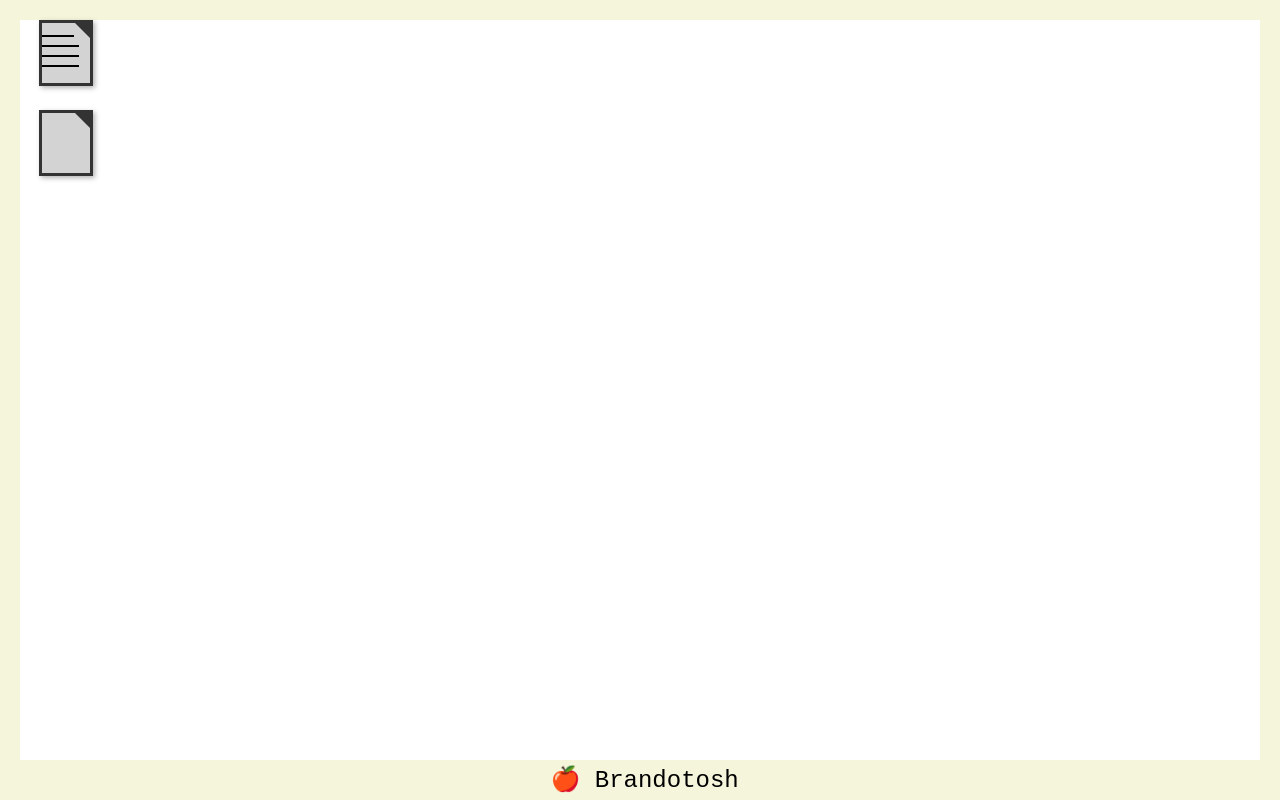
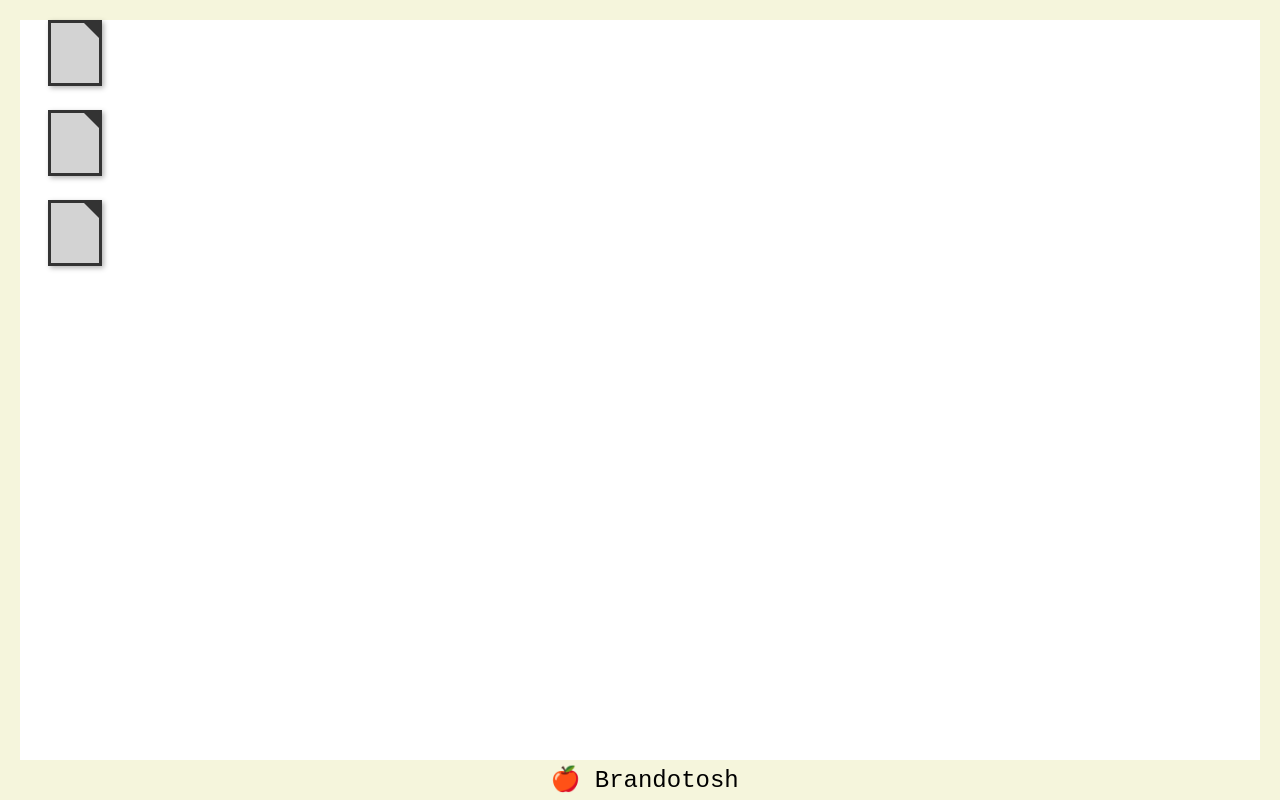
Before and after one commit to B-Rasmussen/portfolio, a React (Vite) app: page / in a window 1280 px wide. Built offline with nearby package versions, Linux system fonts and the light colour scheme.

Commit message:
work folder populates with the correct data and "text file" displays the correct company data... will need to add styling, added folders for personal projects and linkedin recommendations and updated workHistory, personalProjects, and linkedinRecommedations from id values 123... to 012...

```diff
--- a/src/components/WindowsFolder.tsx
+++ b/src/components/WindowsFolder.tsx
@@ -1,31 +1,39 @@
 import { useState } from "react";
-import workHistory from "../data/workHistory";
+// import workHistory from "../data/workHistory";
 import "../style/workHistoryStyle.css";
 import WindowsTextFile from "./WindowsTextFile";
 
-function WindowsFolder({ closeWorkHistoryFolder, folderTitle }: any) {
-    const [isWindowOpen, setIsWindowOpen] = useState(false);
+function WindowsFolder({ closeFolder, folderTitle, data }: any) {
+    const [isWindowOpen, setIsWindowOpen] = useState(
+        Array(data.length).fill(false)
+    );
 
-    const handleDoubleClick = () => {
-        setIsWindowOpen(true);
+    const handleOpen = (index: number) => {
+        setIsWindowOpen((prev) => {
+            const newState = [...prev];
+            newState[index] = !newState[index];
+            return newState;
+        });
+        // console.log(isWindowOpen[index]);
     };
 
-    const closeWindow = () => {
-        setIsWindowOpen(false);
-    };
+    // const handleClick = (index: number) => {
+    //     setIsWindowOpen(isWindowOpen.map((i) => i === index));
+    //     console.log(isWindowOpen[index])
+    // };
+
+    // const closeWindow = (index: number) => {
+    //     setIsWindowOpen(isWindowOpen.map((open, i) => (i === index ? false : open)));
+    // };
+
     return (
         <div>
-            {/*
-            each job history item will have a section that shows what technologies were used
-            ex activision will have javascript, react, react native // sqa squared will have python, java, javascript
-            moving mindz will have javascript, php, mysql
-            */}
             {
                 <div className="text-file-window">
                     <div
                         className="title-bar-button"
                         onClick={() => {
-                            closeWorkHistoryFolder();
+                            closeFolder();
                         }}
                     >
                         <div className="title-bar-icon" id="close-icon">
@@ -39,55 +47,72 @@ function WindowsFolder({ closeWorkHistoryFolder, folderTitle }: any) {
                         </div>
                         <div className="title-bar-text">{folderTitle}</div>
                     </div>
-                    {workHistory.map((job) => (
-                        <div>
+
+                    <div className="folder-content">
+                        {data.map((item: any, index: number) =>
+                            // TODO: clean up this mess... eventually
+                            folderTitle === "Work History" ? (
+                                <div
+                                    key={item.id}
+                                    onClick={() => {
+                                        handleOpen(index);
+                                        console.log(item);
+                                    }}
+                                >
+                                    <div className="text-file-icon" />
+                                    <text>{item.companyName}</text>
+                                    {isWindowOpen[index] && (
+                                        <WindowsTextFile
+                                            fileType={folderTitle}
+                                            index={index}
+                                            closeWindow={() =>
+                                                handleOpen(index)
+                                            }
+                                            companyName={item.companyName}
+                                            location={item.location}
+                                            startDate={item.startDate}
+                                            endDate={item.endDate}
+                                            langaugesUsed={item.languagesUsed}
+                                            bulletPoints={item.bulletPoints}
+                                            className="text-file-window"
+                                        />
+                                    )}
+                                </div>
+                            ) : null,
+
+                            folderTitle === "Personal Projects" ? (
+                                <div>preojcetzs</div>
+                            ) : null,
+
+                            folderTitle === "LinkedIn Recommendations" ? (
+                                <div>linedkasdf</div>
+                            ) : null
+                        )}
+                    </div>
+
+                    {/*
+                    {workHistory.map((job, index) => (
+                        <div key={job.id} onClick={() => handleOpen(index)}>
                             <div className="text-file-icon" />
                             <text>{job.companyName}</text>
+                            {isWindowOpen[index] && (
+                                <WindowsTextFile
+                                    index={index}
+                                    closeWindow={() => handleOpen(index)}
+                                    companyName={job.companyName}
+                                    location={job.location}
+                                    startDate={job.startDate}
+                                    endDate={job.endDate}
+                                    langaugesUsed={job.languagesUsed}
+                                    bulletPoints={job.bulletPoints}
+                                    className="text-file-window"
+                                />
+                            )}
                         </div>
-                        // <WindowsTextFile
-                        //     closeWindow={closeWindow}
-                        //     companyName={job.companyName}
-                        //     location={job.location}
-                        //     startDate={job.startDate}
-                        //     endDate={job.endDate}
-                        //     langaugesUsed={job.languagesUsed}
-                        //     bulletPoints={job.bulletPoints}
-                        //     className="text-file-window"
-                        // />
                     ))}
+                    */}
                 </div>
             }
-            {/* {workHistory.map((job) => (
-                <div
-                    key={job.id}
-                    className={job.id % 2 ? "job-card-even" : "job-card-odd"}
-                >
-                    <h2 className="company-name">{job.companyName}</h2>
-                    <h2
-                        className={
-                            job.id % 2
-                                ? "company-name-even"
-                                : "company-name-odd"
-                        }
-                    >
-                        {job.companyName}
-                    </h2>
-                    <h3 className="position">{job.positionTitle}</h3>
-                    <div className="job-details">
-                        <div id="job-location">{job.location}</div>
-                        <div id="job-date">
-                            {job.startDate} - {job.endDate}
-                        </div>
-                    </div>
-                    <ul className="job-list-container">
-                        {job.bulletPoints?.map((item, index) => (
-                            <li key={index} className="job-bullet-points">
-                                {item}
-                            </li>
-                        ))}
-                    </ul>
-                </div>
-            ))} */}
         </div>
     );
 }
--- a/src/components/WindowsTextFile.tsx
+++ b/src/components/WindowsTextFile.tsx
@@ -1,7 +1,12 @@
-import workHistory from "../data/workHistory";
+// import workHistory from "../data/workHistory";
 import "../style/workHistoryStyle.css";
 
+// TODO: move title bar to a separate component
+// TODO: add company logo image?
+// TODO: Create 3 different text files for work history, personal projects, and LinkedIn recommendations?
+
 function WindowsTextFile({
+    index,
     closeWindow,
     companyName,
     location,
@@ -12,17 +17,12 @@ function WindowsTextFile({
 }: any) {
     return (
         <div>
-            {/*
-            each job history item will have a section that shows what technologies were used
-            ex activision will have javascript, react, react native // sqa squared will have python, java, javascript
-            moving mindz will have javascript, php, mysql
-            */}
             {
                 <div className="text-file-window">
                     <div
                         className="title-bar-button"
                         onClick={() => {
-                            closeWindow();
+                            closeWindow(index);
                         }}
                     >
                         <div className="title-bar-icon" id="close-icon">
@@ -40,6 +40,18 @@ function WindowsTextFile({
                         <div>{location}</div>
                         <div>
                             {startDate} - {endDate}
+                        </div>
+                        <div>
+                            {langaugesUsed?.map(
+                                (item: string, index: number) => (
+                                    <span key={index}>
+                                        {item}
+                                        {index < langaugesUsed.length - 1
+                                            ? ", "
+                                            : ""}
+                                    </span>
+                                )
+                            )}
                         </div>
                         <ul className="job-list-container">
                             {bulletPoints?.map((item: any, index: any) => (
--- a/src/data/linkedinRecommendations.tsx
+++ b/src/data/linkedinRecommendations.tsx
@@ -7,7 +7,7 @@ type Recommendations = {
 
 const linkedinRecommendations: Recommendations[] = [
     {
-        id: 1,
+        id: 0,
         person: "Tim Jung",
         bodyText: [
             "I worked with Brandon on engineering projects at Activision and he's a great engineer.",
@@ -28,7 +28,7 @@ const linkedinRecommendations: Recommendations[] = [
         ],
     },
     {
-        id: 2,
+        id: 1,
         person: "Shadae Kawaguchi",
         bodyText: [
             "I have had the pleasure of working with Brandon over the past few years, and have worked on multiple projects together several of which can be viewed in-game.",
--- a/src/data/personalProjects.tsx
+++ b/src/data/personalProjects.tsx
@@ -12,14 +12,14 @@ type personalProjects = {
 
 const personalProjects: personalProjects[] = [
     {
-        id: 1,
+        id: 0,
         projectName: "WIP: Zombie survival game",
         description: "A endless zombie survival game created in Godot 4.",
         technologies: ["Godot 4", "GDScript"],
         image: zombie_gif,
     },
     {
-        id: 2,
+        id: 1,
         projectName: "Idle Clicker Game",
         description: "An idle clicker game created in React Native.",
         technologies: ["React Native", "JavaScript", "TypeScript"],
--- a/src/data/workHistory.tsx
+++ b/src/data/workHistory.tsx
@@ -13,7 +13,7 @@ type workHistory = {
 
 const workHistory: workHistory[] = [
     {
-        id: 1,
+        id: 0,
         companyName: "Activision Blizzard",
         positionTitle: "Software Engineer",
         startDate: "January 2020",
@@ -41,7 +41,7 @@ const workHistory: workHistory[] = [
         imageAlt: "Activision Blizzard Logo",
     },
     {
-        id: 2,
+        id: 1,
         companyName: "SQA Squared",
         positionTitle: "Junior Software Engineer in Test",
         startDate: "May 2019",
@@ -56,7 +56,7 @@ const workHistory: workHistory[] = [
         imageAlt: "SQA Squared Logo",
     },
     {
-        id: 3,
+        id: 2,
         companyName: "Moving Mindz",
         positionTitle: "Web Developer / Tutor",
         startDate: "June 2018",
--- a/src/pages/WindowsResumePage.tsx
+++ b/src/pages/WindowsResumePage.tsx
@@ -2,16 +2,21 @@ import { useState } from "react";
 import Button from "../components/Button";
 import WindowsTextFile from "../components/WindowsTextFile";
 import WindowsFolder from "../components/WindowsFolder";
+
+import workHistory from "../data/workHistory";
+import personalProjects from "../data/personalProjects";
+import linkedinRecommendations from "../data/linkedinRecommendations";
 
 import "../style/windowsResumeStyle.css";
 import linkedinDarkMode from "../assets/socialImages/LinkedIn/linkedinDarkMode.png";
 import githubDarkMode from "../assets/socialImages/github/githubDarkMode.png";
 
 function WindowsResumePage() {
-    const [isWindowOpen, setIsWindowOpen] = useState(false);
     const [isWorkHistoryFolderOpen, setIsWorkHistoryFolderOpen] = useState(false);
+    const [isProjectsFolderOpen, setIsProjectsFolderOpen] = useState(false);
+    const [isLinkedInRecommendationsOpen, setIsLinkedInRecommendationsOpen] = useState(false);
 
-    const handleOpenWorkHistory = () => {
+    const openWorkHistory = () => {
         setIsWorkHistoryFolderOpen(true);
     };
 
@@ -19,27 +24,45 @@ function WindowsResumePage() {
         setIsWorkHistoryFolderOpen(false);
     };
 
-    const handleDoubleClick = () => {
-        setIsWindowOpen(true);
+    const openPersonalProjects = () => {
+        setIsProjectsFolderOpen(true);
     };
 
-    const closeWindow = () => {
-        setIsWindowOpen(false);
+    const closePersonalProjectsFolder = () => {
+        setIsProjectsFolderOpen(false);
+    };
+
+    const openLinkedInRecommendations = () => {
+        setIsLinkedInRecommendationsOpen(true);
+    };
+
+    const closeLinkedInRecommendations = () => {
+        setIsLinkedInRecommendationsOpen(false);
     };
 
     return (
         <div className="windows-container">
-            <div onClick={handleDoubleClick} className="text-file-container">
+            {/* <div className="text-file-container">
                 <div className="text-file-icon" />
                 <div className="line1" />
                 <div className="line2" />
                 <div className="line3" />
                 <div className="line4" />
                 <text>example.txt</text>
-            </div>
-            <div onClick={handleOpenWorkHistory}>
+            </div> */}
+            <div onClick={openWorkHistory}>
                 <div className="text-file-icon" />
                 <text>Work History</text>
+            </div>
+            <div onClick={openPersonalProjects}>
+                <div className="text-file-icon" />
+                <text>Personal Projects</text>
+            </div>
+            <div onClick={openLinkedInRecommendations}>
+                <div className="text-file-icon" />
+                <text>LinkedIn</text>
+                <br />
+                <text>Recommendations</text>
             </div>
             <div>
                 <Button
@@ -67,22 +90,28 @@ function WindowsResumePage() {
 
             {isWorkHistoryFolderOpen && (
                 <WindowsFolder
-                    closeWorkHistoryFolder={closeWorkHistoryFolder}
+                    closeFolder={closeWorkHistoryFolder}
                     folderTitle="Work History"
+                    data={workHistory}
                 />
             )}
 
-            {isWindowOpen && (
-                <WindowsTextFile
-                    closeWindow={closeWindow}
-                    companyName="acti"
-                    location="lb"
-                    startDate="2020-01-01"
-                    endDate="2021-01-01"
-                    bulletPoints={["a", "b", "c"]}
-                    className="text-file-window"
+            {isProjectsFolderOpen && (
+                <WindowsFolder
+                    closeFolder={closePersonalProjectsFolder}
+                    folderTitle="Personal Projects"
+                    data = {personalProjects}
                 />
             )}
+
+            {isLinkedInRecommendationsOpen && (
+                <WindowsFolder
+                    closeFolder={closeLinkedInRecommendations}
+                    folderTitle="Personal Projects"
+                    data = {linkedinRecommendations}
+                />
+            )}
+
             <div id="computer-model">🍎 Brandotosh</div>
         </div>
     );
```
